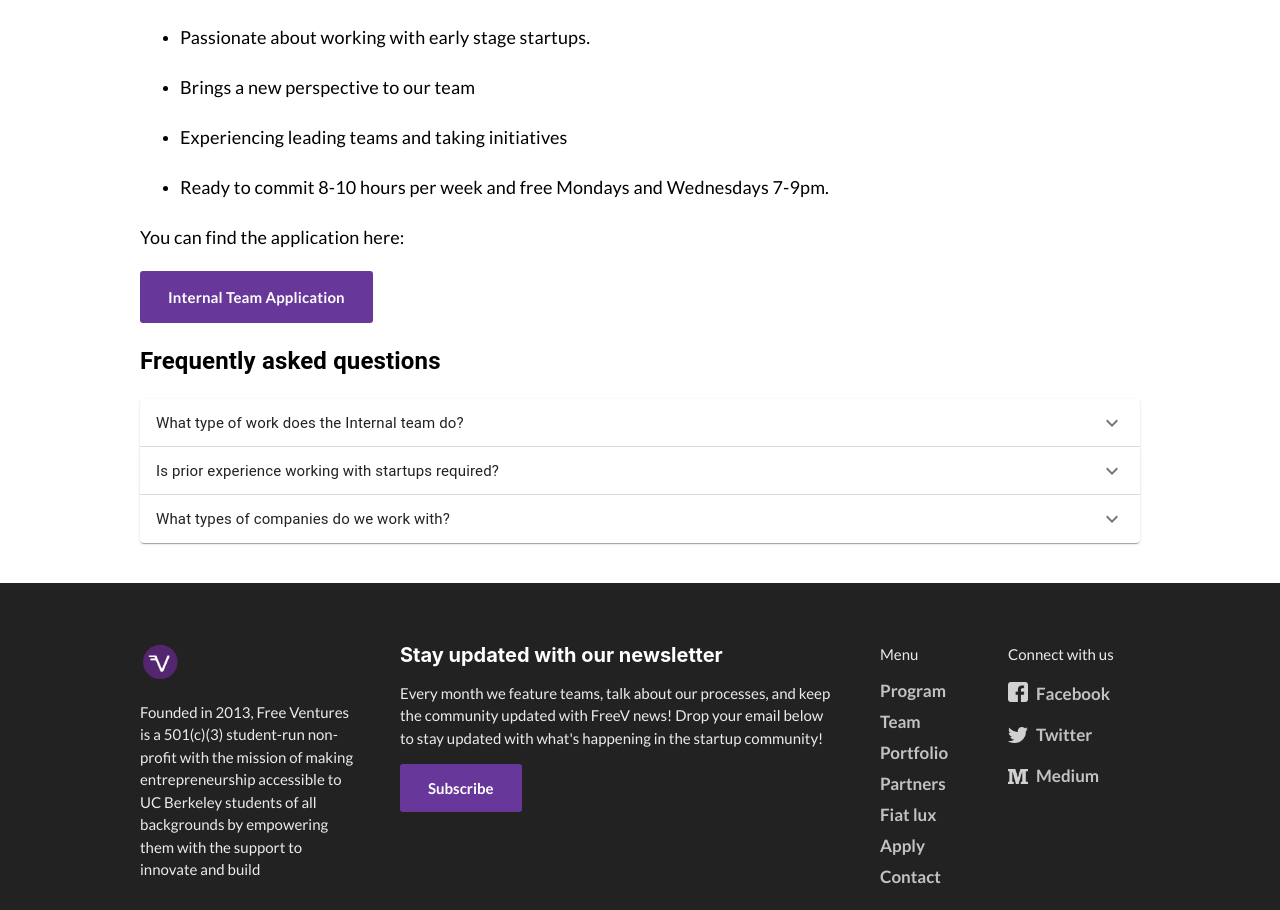
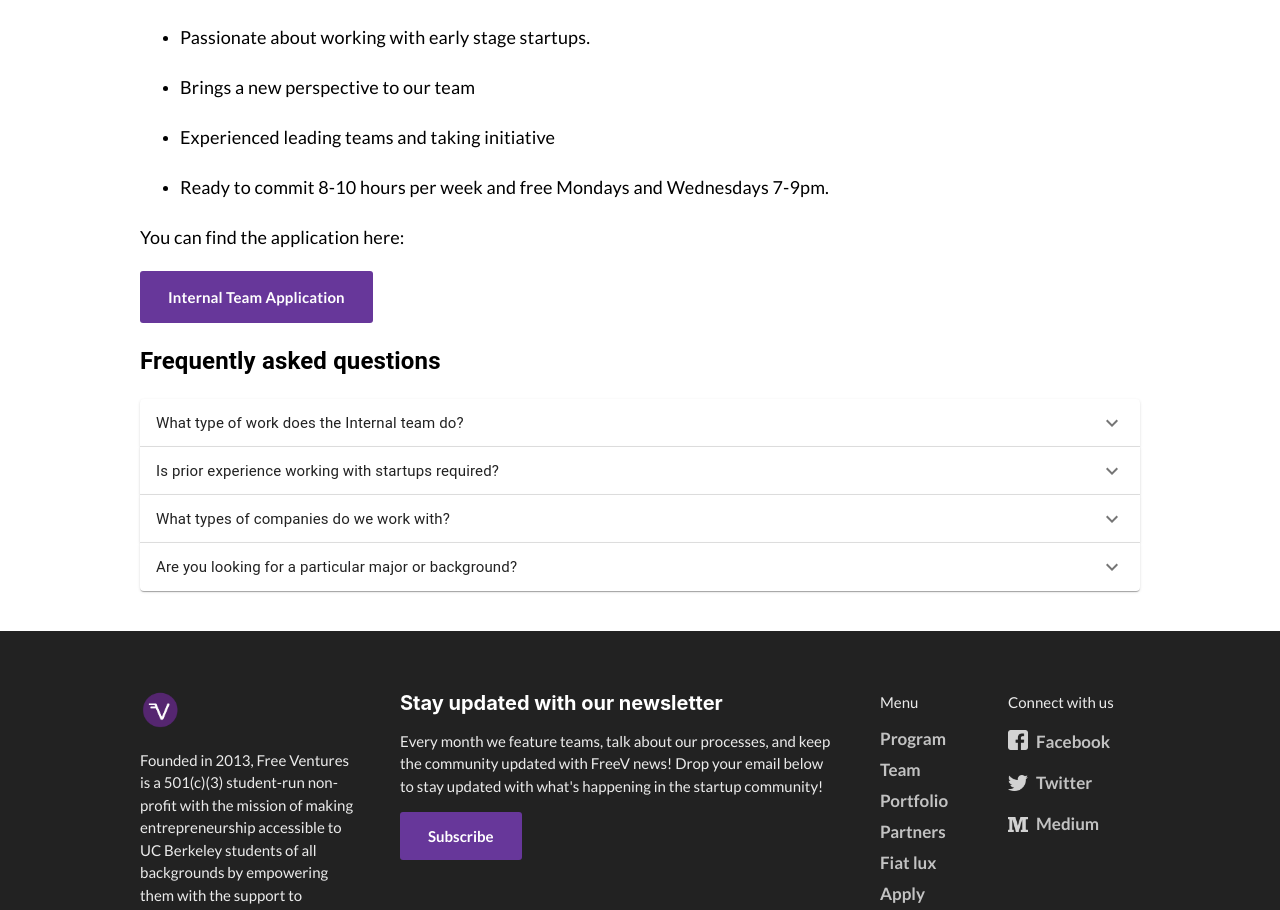
Before and after one commit to adhivd/freev-website, a React (Create React App) app: page /apply in a window 1280 px wide. Shown: the part 782-1692 px from the top of the page. Built offline with nearby package versions, Linux system fonts and the light colour scheme.

Commit message:
small changes

```diff
--- a/src/Components/Apply.js
+++ b/src/Components/Apply.js
@@ -111,6 +111,10 @@ let batchFAQContent = [
                 question: "What types of companies do we work with?",
                 answer: "Our companies tackle problems in Neuroscience, Drones, IoT, VR, AI/ML, Blockchain, Bioengineering, FinTech, and Renewable Energy, to name a few.",
         },
+        {
+          question: "Are you looking for a particular major or background?",
+          answer: "We don't have a required major and/or background, just an interest in working with startups and bringing new perspectives to our team.",
+  },
 
         ]
 
@@ -235,7 +239,7 @@ let batchFAQContent = [
                               Brings a new perspective to our team
                             </p></li>
                             <li><p>
-                            Experiencing leading teams and taking initiatives
+                            Experienced leading teams and taking initiative
                             </p></li>
                             <li><p>
                                 Ready to commit 8-10 hours per week and free Mondays and Wednesdays 7-9pm.
```
